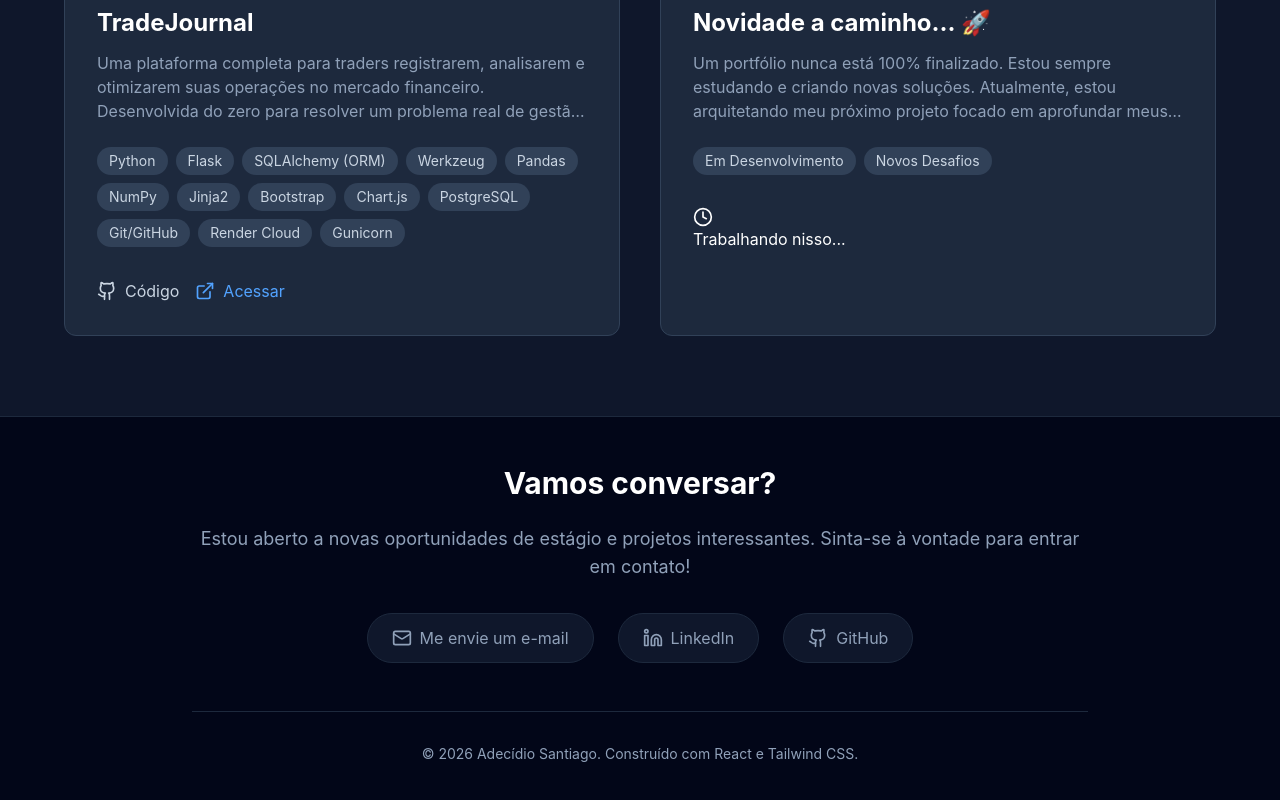
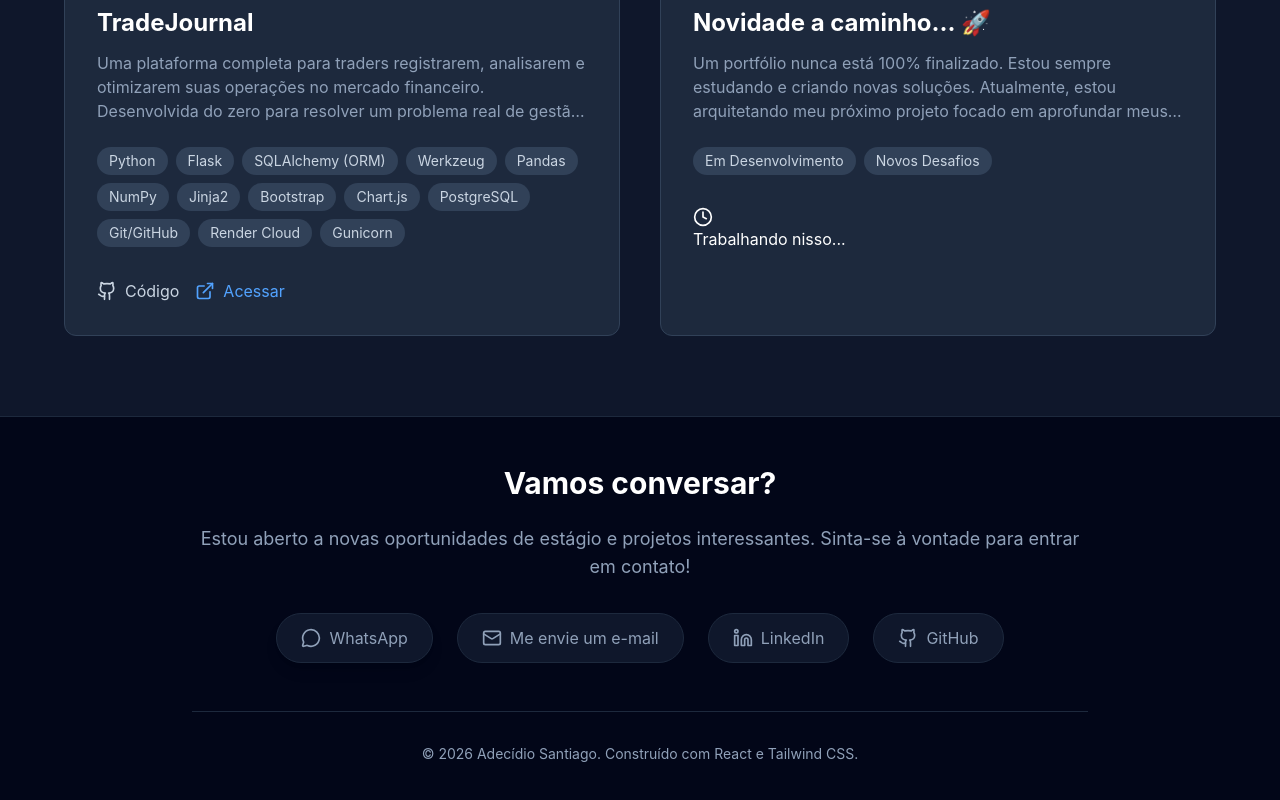
Before and after one commit to Adecidio/meu-portfolio, a React (Vite) app: page / in a window 1280 px wide. Shown: the part 2789-3589 px from the top of the page. Built offline with nearby package versions, Linux system fonts and the light colour scheme.

Commit message:
Adição do botão de contato para o WhatsApp

```diff
--- a/src/components/Footer.jsx
+++ b/src/components/Footer.jsx
@@ -1,4 +1,4 @@
-import { Mail, Linkedin, Github } from 'lucide-react'
+import { MessageCircle, Mail, Linkedin, Github } from 'lucide-react'
 
 export function Footer() {
     return (
@@ -13,17 +13,28 @@ export function Footer() {
 
                 {/* Links de Contato */}
                 <div className="flex flex-wrap justify-center gap-6 mb-12">
+
+                    <a
+                        href="https://wa.me/5561995090984?text=Olá,%20Adecídio!%20Vi%20seu%20portfólio%20e%20gostaria%20de%20conversar."
+                        target="_blank"
+                        rel="noopener noreferrer"
+                        className="flex items-center gap-2 px-6 py-3 rounded-full bg-slate-900 border border-slate-800 hover:bg-slate-800 hover:text-white transition-colors group shadow-lg hover:shadow-green-500/20"
+                    >
+                        <MessageCircle size={20} className="group-hover:text-green-400 transition-colors" />
+                        <span>WhatsApp</span>
+
+                    </a>
                     <a href="mailto:adecidio-2011-@hotmail.com" className="flex items-center gap-2 px-6 py-3 rounded-full bg-slate-900 border border-slate-800 hover:bg-slate-800 hover:text-white transition-colors group">
                         <Mail size={20} className="group-hover:text-red-400 transition-colors" />
                         <span>Me envie um e-mail</span>
                     </a>
 
-                    <a href="#" className="flex items-center gap-2 px-6 py-3 rounded-full bg-slate-900 border border-slate-800 hover:bg-slate-800 hover:text-white transition-colors group">
+                    <a href="https://linkedin.com/in/adecidio" target="_blank" rel="noopener noreferrer" className="flex items-center gap-2 px-6 py-3 rounded-full bg-slate-900 border border-slate-800 hover:bg-slate-800 hover:text-white transition-colors group">
                         <Linkedin size={20} className="group-hover:text-blue-400 transition-colors" />
                         <span>LinkedIn</span>
                     </a>
 
-                    <a href="#" className="flex items-center gap-2 px-6 py-3 rounded-full bg-slate-900 border border-slate-800 hover:bg-slate-800 hover:text-white transition-colors group">
+                    <a href="https://github.com/Adecidio" target="_blank" rel="noopener noreferrer" className="flex items-center gap-2 px-6 py-3 rounded-full bg-slate-900 border border-slate-800 hover:bg-slate-800 hover:text-white transition-colors group">
                         <Github size={20} className="group-hover:text-gray-400 transition-colors" />
                         <span>GitHub</span>
                     </a>
```
